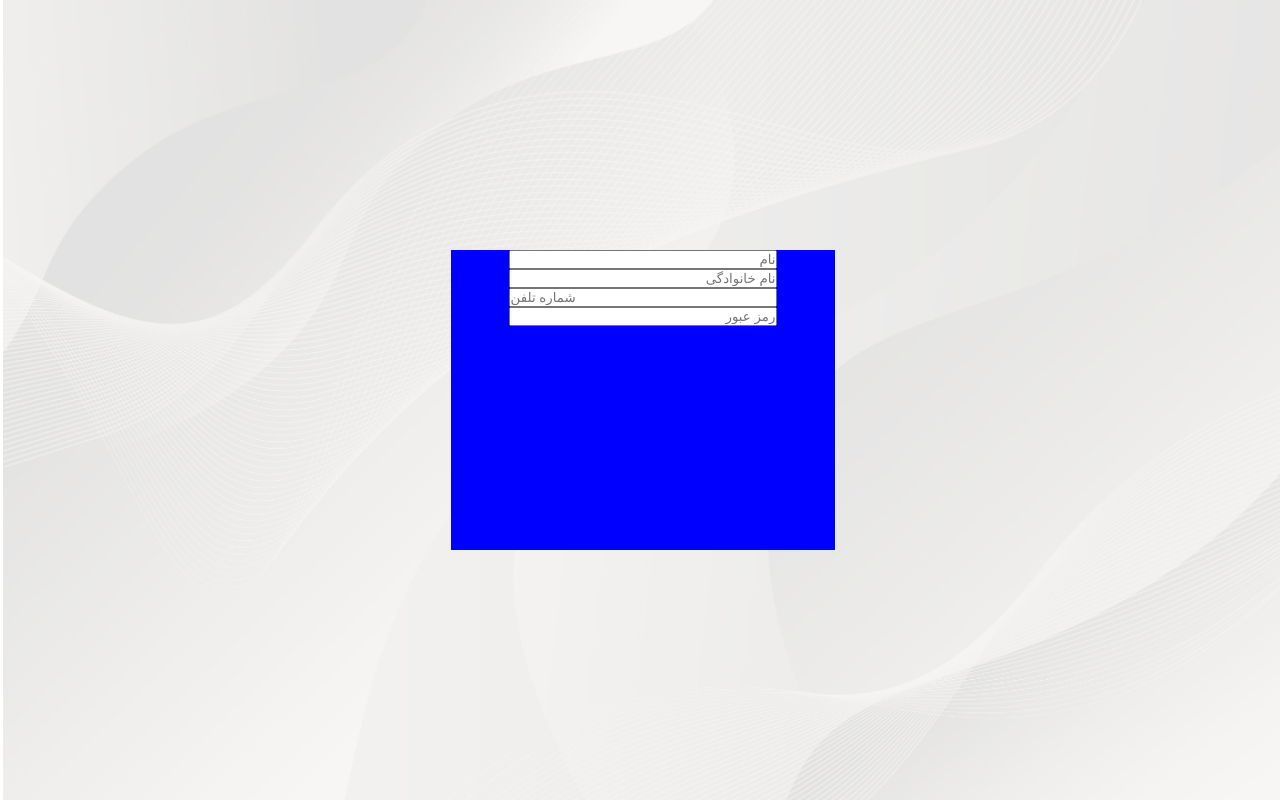
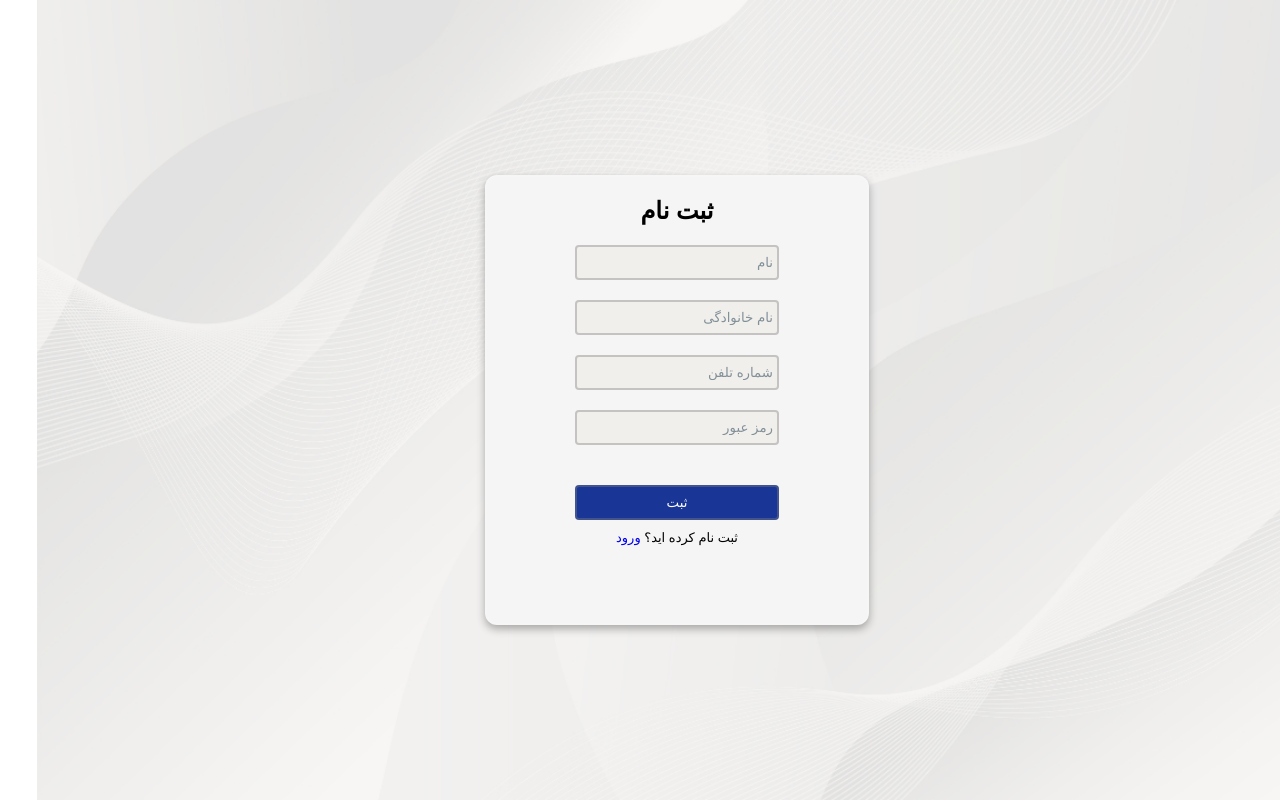
Before and after one commit to romina-kh/NetEng-Project, a React (Vite) app in the folder frontend/net-eng/: page /signup in a window 1280 px wide. Built offline with nearby package versions, Linux system fonts and the light colour scheme; a small style sheet from the web is missing.

Commit message:
feat: signup completed

```diff
--- a/frontend/net-eng/src/pages/SignupPage.jsx
+++ b/frontend/net-eng/src/pages/SignupPage.jsx
@@ -5,11 +5,15 @@ function SignupPage(){
     return (
         <div className={styles.page}>
             <div className={styles.container}>
+                <h2>ثبت نام</h2>
                 <div className={styles.form}>
                     <input type="text" required placeholder="نام"/>
                     <input type="text" required placeholder="نام خانوادگی"/>
                     <input type="tel" pattern="[0][9][0-9]{9}" required placeholder="شماره تلفن"/>
                     <input type="password" required placeholder="رمز عبور"/>
+                    <button>ثبت</button>
+                    <p>ثبت نام کرده اید؟ <a href="/login">ورود</a> </p>
+
                 </div>
             </div>
         </div>
--- a/frontend/net-eng/src/styles/signupPage/Signup.module.css
+++ b/frontend/net-eng/src/styles/signupPage/Signup.module.css
@@ -3,18 +3,76 @@
     align-items: center;
     justify-content: center;
     height: 100vh;
+    /* background-image: linear-gradient(rgba(0, 0, 0, 0.2), rgba(0, 0, 0, 0.2)), url('../../assets/background.png');
+    background-repeat: no-repeat;
+    background-size: cover; */
+
+    /* background-image: linear-gradient(rgba(0, 0, 0, 0.2), rgba(0, 0, 0, 0.2)), url('../../assets/background.png');
+    background-repeat: no-repeat;
+    background-size: cover; */
 }
-
 
 .container{
     width: 30%;
-    height: 300px;
-    background-color: blue;
+    height: 450px;
+    padding: 20px;
+    text-align: center;
+    background-color: #F5F5F5;
+    backdrop-filter: blur(20px);
+    border: 2px solid rgba(255, 255, 255, .1);
+    box-shadow: 0px 4px 8px rgba(0, 0, 0, 0.3);
+    border-radius: 12px;
 }
 
 .form{
-    width: 70%;
-    margin: 0 auto 0;
+    width: 60%;
+    height: 300px;
+    margin: 20px auto 0;
     display: flex;
     flex-direction: column;
+    justify-content: space-between;
 }
+
+input{
+    direction: rtl;
+    height: 35px;
+    padding: 4px;
+    border-radius: 4px;
+    background-color: #f1efec;
+    border: 2px solid rgba(128, 128, 128, .4);
+}
+
+input::placeholder{
+    color: #829098;
+    direction: rtl;
+
+}
+
+input:focus{
+    outline: 1px solid #757575;
+}
+
+button{
+    margin-top: 20px;
+    height: 35px;
+    padding: 4px;
+    border-radius: 4px;
+    background-color: #193697;
+    border: 2px solid rgba(128, 128, 128, .4);
+    color: white;
+    cursor: pointer;
+}
+
+button:hover{
+    background-color: #071952;
+    transition: 0.3s;
+}
+
+p{
+    margin-top: -10px;
+    font-size: 13px;
+}
+
+a{
+    text-decoration: none;
+}
```
